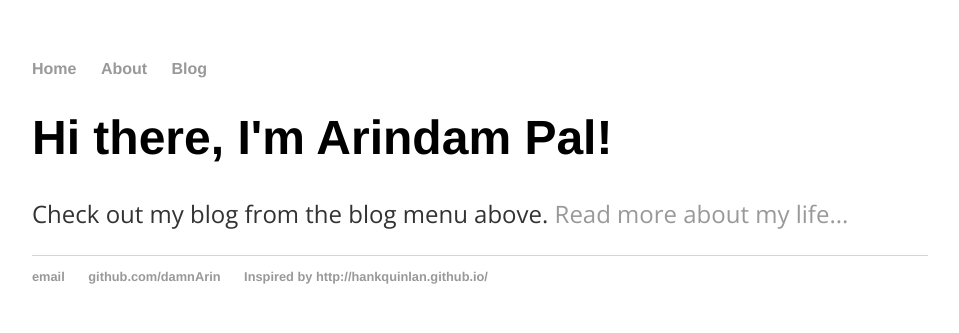
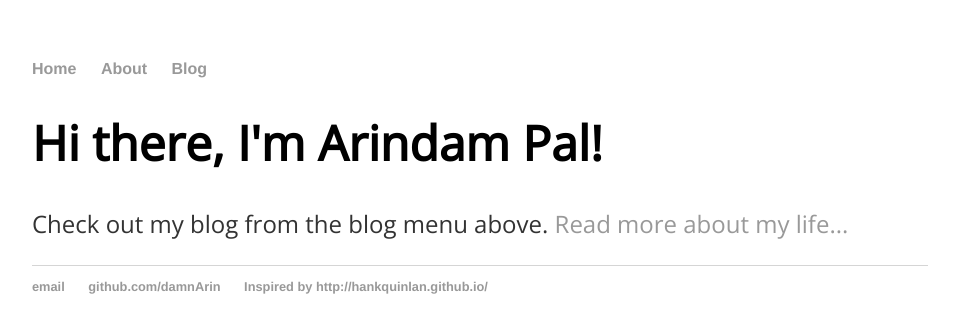
Before and after one commit to damnArin/damnArin.github.io, a Jekyll site: the page built from index.html, in a window 1280 px wide. Shown: the top 333 px of the page, without its empty margins (160-1119 px from the left). Built offline with Jekyll 4.4.1, drawn with Linux system fonts in a browser that asks for light colours.

Commit message:
updated font

```diff
--- a/css/main.css
+++ b/css/main.css
@@ -24,7 +24,7 @@ a:hover {
 }
 h1 {
     font-size: 3em;
-    font-family:'Helvetica', 'Arial', 'Sans-Serif';
+    font-family: 'Open Sans',serif;
 }
 p {
     font-size: 1.5em;
```
